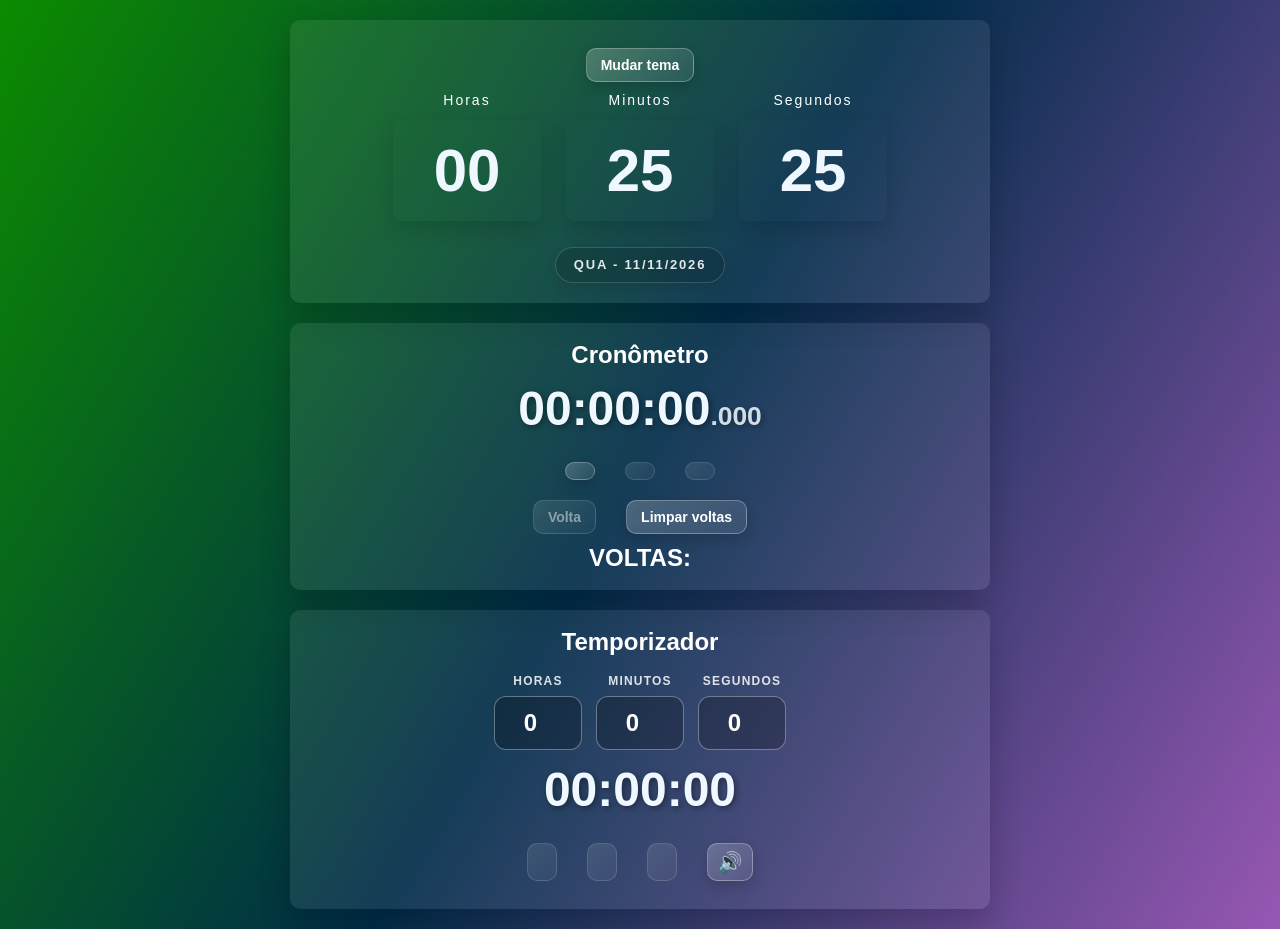
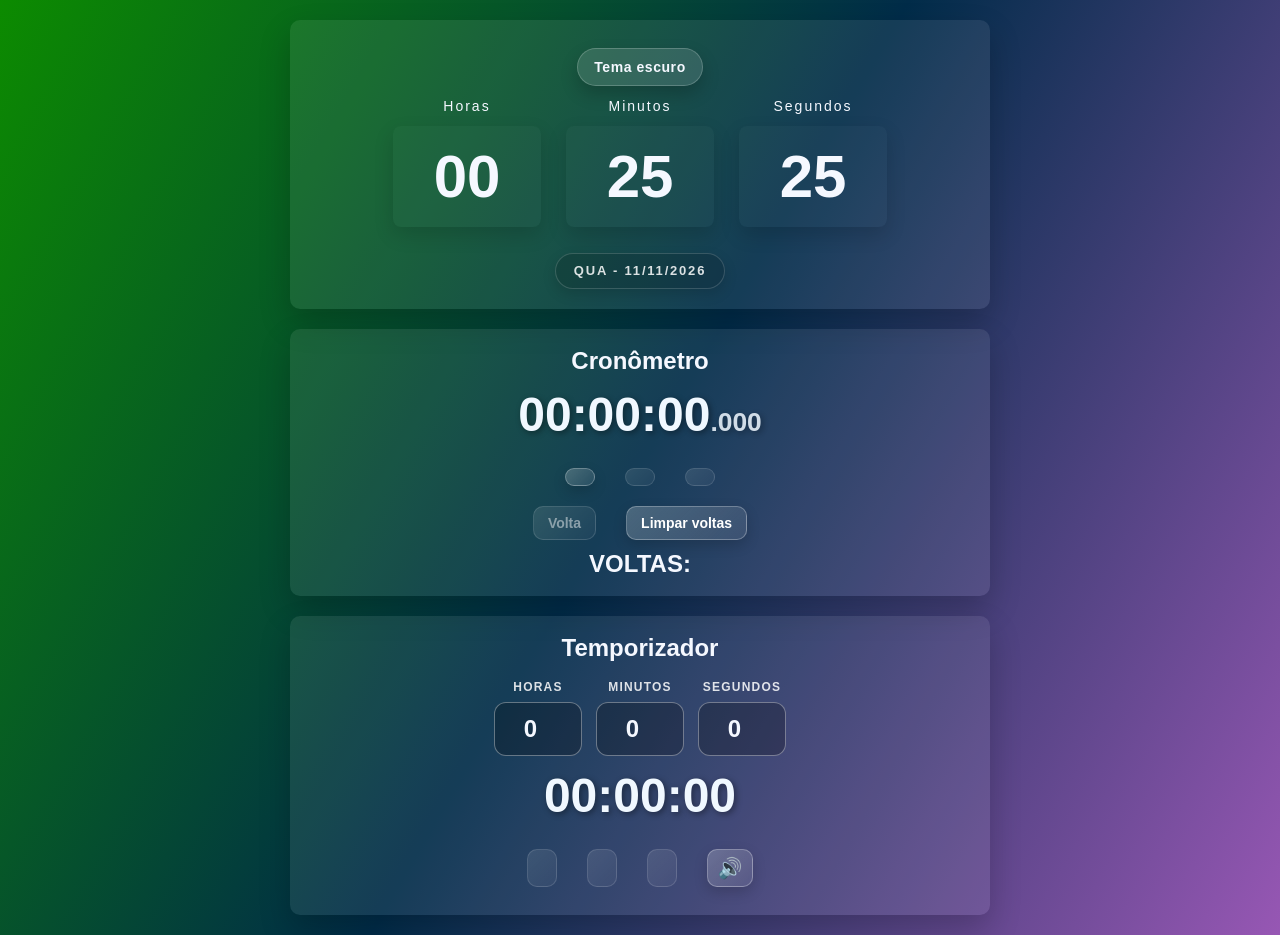
Before and after one commit to Carlos-Resende-23/Rel-gio, a plain HTML site: page index.html in a window 1280 px wide. Drawn offline with nearby package versions, Linux system fonts and the light colour scheme.

Commit message:
Add dark mode theme toggle and persistence

```diff
--- a/script.js
+++ b/script.js
@@ -372,14 +372,16 @@ setInterval(atualizarRelogio, 1000)
 
 const temaBtn = document.getElementById("tema-btn")
 
-temaBtn.addEventListener("click", () => {
-  document.body.classList.toggle("dark")
-  salvarTema()
-})
+function atualizarTextoTema() {
+  const temaAtivo = document.body.classList.contains("dark")
+  temaBtn.textContent = temaAtivo ? "Tema claro" : "Tema escuro"
+  temaBtn.setAttribute("aria-pressed", String(temaAtivo))
+}
 
 function salvarTema() {
   const isDark = document.body.classList.contains("dark")
-  localStorage.setItem("temaEscuro", isDark)
+  localStorage.setItem("temaEscuro", String(isDark))
+  atualizarTextoTema()
 }
 
 function carregarTema() {
@@ -388,6 +390,13 @@ function carregarTema() {
   if (temaSalvo === "true") {
     document.body.classList.add("dark")
   }
+
+  atualizarTextoTema()
 }
 
+temaBtn.addEventListener("click", () => {
+  document.body.classList.toggle("dark")
+  salvarTema()
+})
+
 carregarTema()
--- a/style.css
+++ b/style.css
@@ -1,3 +1,39 @@
+:root {
+  --bg-start: rgb(12, 139, 0);
+  --bg-middle: rgb(1, 44, 73);
+  --bg-end: rgb(151, 87, 180);
+  --panel-bg: rgba(255, 255, 255, 0.08);
+  --panel-strong: rgba(255, 255, 255, 0.12);
+  --text-color: #f5f8ff;
+  --muted-text: rgba(255, 255, 255, 0.85);
+  --input-bg: rgba(0, 0, 0, 0.24);
+  --input-border: rgba(255, 255, 255, 0.35);
+  --input-hover: rgba(255, 255, 255, 0.6);
+  --shadow: rgba(0, 0, 0, 0.2);
+  --soft-shadow: rgba(0, 0, 0, 0.14);
+  --chip-bg: rgba(0, 0, 0, 0.14);
+  --button-bg: rgba(255, 255, 255, 0.12);
+  --button-border: rgba(255, 255, 255, 0.2);
+}
+
+body.dark {
+  --bg-start: #06131d;
+  --bg-middle: #101d2d;
+  --bg-end: #1d224d;
+  --panel-bg: rgba(15, 23, 42, 0.7);
+  --panel-strong: rgba(30, 41, 59, 0.92);
+  --text-color: #e2e8f0;
+  --muted-text: rgba(226, 232, 240, 0.92);
+  --input-bg: rgba(15, 23, 42, 0.8);
+  --input-border: rgba(148, 163, 184, 0.5);
+  --input-hover: rgba(191, 219, 254, 0.85);
+  --shadow: rgba(2, 6, 23, 0.55);
+  --soft-shadow: rgba(15, 23, 42, 0.4);
+  --chip-bg: rgba(15, 23, 42, 0.72);
+  --button-bg: rgba(30, 41, 59, 0.86);
+  --button-border: rgba(148, 163, 184, 0.35);
+}
+
 * {
   margin: 0;
   padding: 0;
@@ -8,17 +44,48 @@ body {
   min-height: 100vh;
   padding: 20px;
   box-sizing: border-box;
-  color: white;
+  color: var(--text-color);
   background: linear-gradient(
     -240deg,
-    rgb(12, 139, 0),
-    rgb(1, 44, 73),
-    rgb(151, 87, 180)
+    var(--bg-start),
+    var(--bg-middle),
+    var(--bg-end)
   );
   display: flex;
   align-items: center;
   justify-content: center;
   flex-direction: column;
+  transition: background 0.3s ease, color 0.3s ease;
+}
+
+button,
+input {
+  transition:
+    background 0.3s ease,
+    border-color 0.3s ease,
+    color 0.3s ease,
+    box-shadow 0.3s ease,
+    transform 0.2s ease;
+}
+
+button {
+  cursor: pointer;
+}
+
+#tema-btn {
+  margin-bottom: 12px;
+  padding: 10px 16px;
+  border: 1px solid var(--button-border);
+  border-radius: 999px;
+  background: var(--button-bg);
+  color: var(--text-color);
+  font-weight: 700;
+  letter-spacing: 0.04em;
+  box-shadow: 0 8px 18px var(--shadow);
+}
+
+#tema-btn:hover {
+  transform: translateY(-1px);
 }
 
 .relogio {
@@ -26,25 +93,25 @@ body {
   padding: 18px 24px 20px;
   box-sizing: border-box;
   border-radius: 10px;
-  box-shadow: 0 14px 32px rgba(0, 0, 0, 0.2);
+  box-shadow: 0 14px 32px var(--shadow);
   display: flex;
   flex-direction: column;
   align-items: center;
-  background: rgba(255, 255, 255, 0.08);
+  background: var(--panel-bg);
 }
 
 .cronometro-container {
   width: min(700px, 100%);
   border-radius: 10px;
-  box-shadow: 0 14px 32px rgba(0, 0, 0, 0.2);
+  box-shadow: 0 14px 32px var(--shadow);
   display: flex;
   padding: 18px;
   margin-top: 20px;
   flex-direction: column;
   align-items: center;
   justify-content: center;
-  background: rgba(255, 255, 255, 0.08);
-  color: white;
+  background: var(--panel-bg);
+  color: var(--text-color);
   box-sizing: border-box;
   flex-wrap: wrap;
 }
@@ -52,15 +119,15 @@ body {
 .temporizador-container {
   width: min(700px, 100%);
   border-radius: 10px;
-  box-shadow: 0 14px 32px rgba(0, 0, 0, 0.2);
+  box-shadow: 0 14px 32px var(--shadow);
   display: flex;
   padding: 18px;
   margin-top: 20px;
   flex-direction: column;
   align-items: center;
   justify-content: center;
-  background: rgba(255, 255, 255, 0.08);
-  color: white;
+  background: var(--panel-bg);
+  color: var(--text-color);
   box-sizing: border-box;
 }
 
@@ -171,12 +238,12 @@ body {
 
 .campos-temporizador input {
   width: 88px;
-  border: 1px solid rgba(255, 255, 255, 0.35);
+  border: 1px solid var(--input-border);
   border-radius: 12px;
   padding: 12px 10px;
   box-sizing: border-box;
-  background: rgba(0, 0, 0, 0.24);
-  color: white;
+  background: var(--input-bg);
+  color: var(--text-color);
   font-size: 24px;
   font-weight: 700;
   text-align: center;
@@ -187,7 +254,7 @@ body {
 }
 
 .campos-temporizador input:hover:not(:disabled) {
-  border-color: rgba(255, 255, 255, 0.6);
+  border-color: var(--input-hover);
   background: rgba(0, 0, 0, 0.32);
 }
 
@@ -220,9 +287,10 @@ body {
   padding: 16px 20px;
   margin: 12px 0;
   font-size: 40px;
-  box-shadow: 0 8px 20px rgba(0, 0, 0, 0.14);
+  box-shadow: 0 8px 20px var(--soft-shadow);
   border-radius: 8px;
-  color: aliceblue;
+  color: var(--text-color);
+  background: rgba(255, 255, 255, 0.02);
 }
 
 #data {
@@ -230,9 +298,9 @@ body {
   padding: 9px 18px;
   border: 1px solid rgba(255, 255, 255, 0.16);
   border-radius: 999px;
-  background: rgba(0, 0, 0, 0.14);
-  box-shadow: 0 5px 14px rgba(0, 0, 0, 0.1);
-  color: rgba(255, 255, 255, 0.88);
+  background: var(--chip-bg);
+  box-shadow: 0 5px 14px var(--soft-shadow);
+  color: var(--muted-text);
   font-size: 13px;
   font-weight: 600;
   letter-spacing: 1.8px;
```
